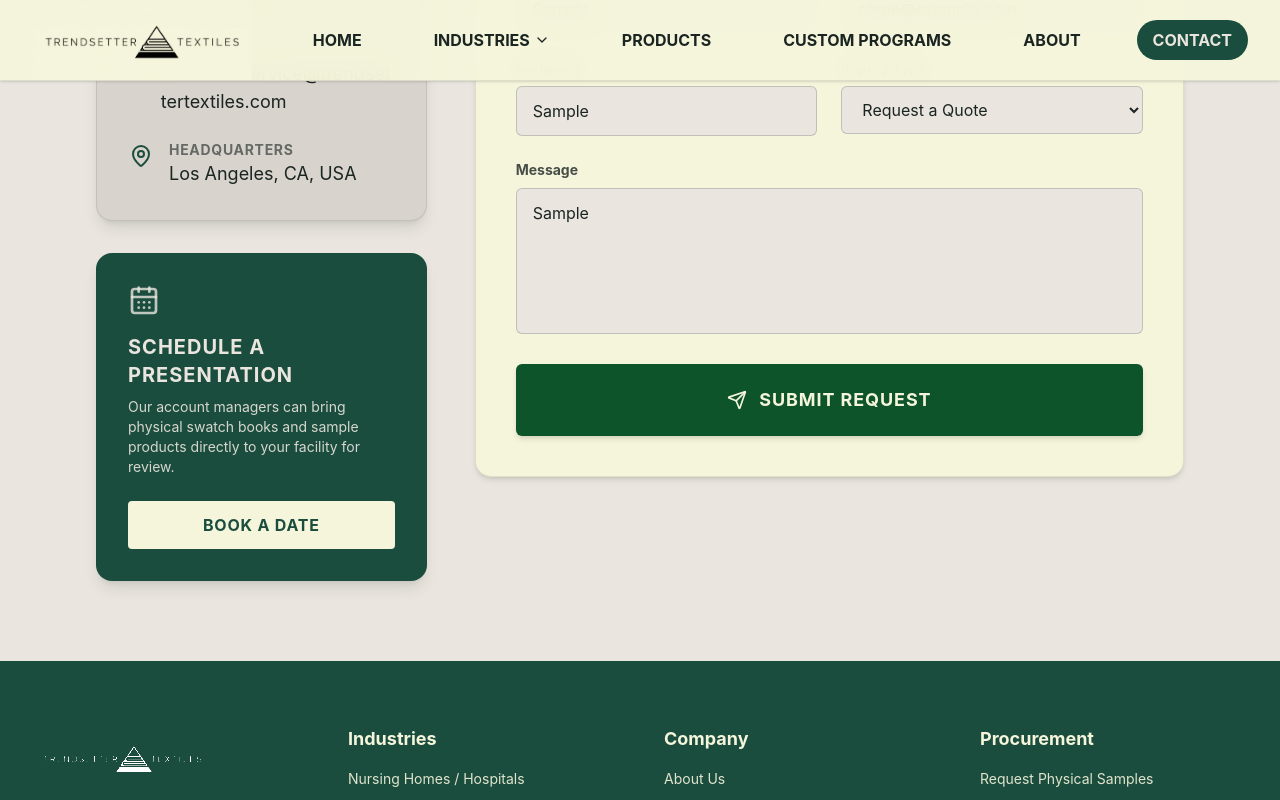
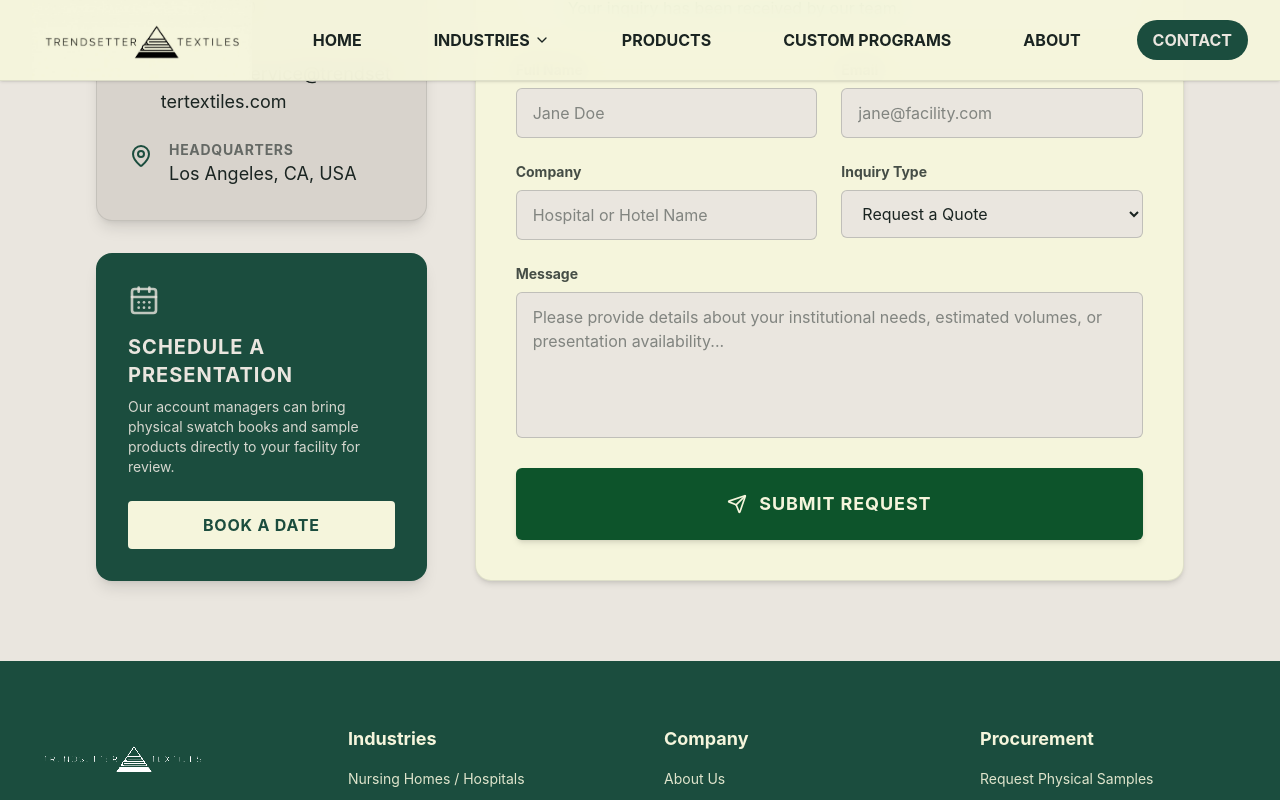
Before and after one commit to numBerNiko/Trendsetter-dev, a React (Vite) app: page /contact in a window 1280 px wide. Both pictures are taken after typing "Sample", "name@example.com", "Sample", "Sample" into the empty fields and a click on the button "SUBMIT REQUEST". Shown: the part 749-1549 px from the top of the page. Built offline with nearby package versions, Linux system fonts and the light colour scheme.

Commit message:
feat: implement dynamic contact form routing logic

```diff
--- a/src/pages/ContactPage.jsx
+++ b/src/pages/ContactPage.jsx
@@ -1,9 +1,52 @@
-import React from 'react';
-import { Send, Phone, Mail, MapPin, CalendarDays } from 'lucide-react';
+import React, { useState } from 'react';
+import { Send, Phone, Mail, MapPin, CalendarDays, CheckCircle2 } from 'lucide-react';
 import { useRegion } from '../hooks/useRegion';
 
 export default function ContactPage() {
   const region = useRegion();
+
+  const [formData, setFormData] = useState({
+    fullName: '',
+    email: '',
+    company: '',
+    inquiryType: 'Request a Quote',
+    message: ''
+  });
+  const [isSubmitting, setIsSubmitting] = useState(false);
+  const [isSuccess, setIsSuccess] = useState(false);
+
+  const handleChange = (e) => {
+    setFormData({
+      ...formData,
+      [e.target.name]: e.target.value
+    });
+  };
+
+  const handleSubmit = (e) => {
+    e.preventDefault();
+    setIsSubmitting(true);
+
+    const subject = `[${formData.inquiryType.toUpperCase()}] - ${formData.company}`;
+
+    const payload = {
+      name: formData.fullName,
+      email: formData.email,
+      company: formData.company,
+      message: formData.message,
+      subject,
+      to: 'customerservice@trendsettertextiles.com'
+    };
+
+    console.log('Form Payload:', payload);
+    // TODO: Insert Web3Forms/EmailJS POST request here.
+
+    setTimeout(() => {
+      setIsSubmitting(false);
+      setIsSuccess(true);
+      setFormData({ fullName: '', email: '', company: '', inquiryType: 'Request a Quote', message: '' });
+      setTimeout(() => setIsSuccess(false), 5000);
+    }, 1500);
+  };
   return (
     <div className="bg-neutral-bg text-slate min-h-screen font-sans" style={{ '--theme-color': region.theme.primaryBg }}>
       <section className="relative py-20 md:py-32 text-neutral-bg border-b-8" style={{ borderBottomColor: region.theme.primaryBg, backgroundColor: region.theme.primaryBg }}>
@@ -75,48 +118,61 @@ export default function ContactPage() {
             <div className="bg-white p-8 md:p-10 rounded-2xl shadow-md border border-slate/10">
               <h3 className="text-2xl font-bold uppercase tracking-wider mb-6">INQUIRY FORM</h3>
 
-              <form className="space-y-6" onSubmit={(e) => e.preventDefault()}>
+              {isSuccess && (
+                <div className={`mb-6 p-4 rounded-md flex items-start gap-3 ${region.phone.includes('+63') ? 'bg-yellow-50 text-yellow-800' : 'bg-green-50 text-green-800'}`}>
+                  <CheckCircle2 size={24} className="mt-0.5 shrink-0" />
+                  <div>
+                    <h4 className="font-bold">Thank you.</h4>
+                    <p>Your inquiry has been received by our team.</p>
+                  </div>
+                </div>
+              )}
+
+              <form className="space-y-6" onSubmit={handleSubmit}>
                 <div className="grid grid-cols-1 md:grid-cols-2 gap-6">
                   <div>
                     <label className="block text-sm font-bold mb-2 opacity-80 text-slate">Full Name</label>
-                    <input type="text" className="w-full px-4 py-3 bg-neutral-bg border border-slate/20 rounded-md focus:outline-none focus:ring-2 focus:ring-[var(--theme-color)]" placeholder="Jane Doe" />
+                    <input type="text" name="fullName" value={formData.fullName} onChange={handleChange} required className="w-full px-4 py-3 bg-neutral-bg border border-slate/20 rounded-md focus:outline-none focus:ring-2 focus:ring-[var(--theme-color)]" placeholder="Jane Doe" />
                   </div>
                   <div>
                     <label className="block text-sm font-bold mb-2 opacity-80 text-slate">Email</label>
-                    <input type="email" className="w-full px-4 py-3 bg-neutral-bg border border-slate/20 rounded-md focus:outline-none focus:ring-2 focus:ring-[var(--theme-color)]" placeholder="jane@facility.com" />
+                    <input type="email" name="email" value={formData.email} onChange={handleChange} required className="w-full px-4 py-3 bg-neutral-bg border border-slate/20 rounded-md focus:outline-none focus:ring-2 focus:ring-[var(--theme-color)]" placeholder="jane@facility.com" />
                   </div>
                 </div>
 
                 <div className="grid grid-cols-1 md:grid-cols-2 gap-6">
                   <div>
                     <label className="block text-sm font-bold mb-2 opacity-80 text-slate">Company</label>
-                    <input type="text" className="w-full px-4 py-3 bg-neutral-bg border border-slate/20 rounded-md focus:outline-none focus:ring-2 focus:ring-[var(--theme-color)]" placeholder="Hospital or Hotel Name" />
+                    <input type="text" name="company" value={formData.company} onChange={handleChange} required className="w-full px-4 py-3 bg-neutral-bg border border-slate/20 rounded-md focus:outline-none focus:ring-2 focus:ring-[var(--theme-color)]" placeholder="Hospital or Hotel Name" />
                   </div>
                   <div>
                     <label className="block text-sm font-bold mb-2 opacity-80 text-slate">Inquiry Type</label>
-                    <select className="w-full px-4 py-3 bg-neutral-bg border border-slate/20 rounded-md focus:outline-none focus:ring-2 focus:ring-[var(--theme-color)]">
-                      <option>Request a Quote</option>
-                      <option>Schedule Product Presentation</option>
-                      <option>Request Physical Samples</option>
-                      <option>General Inquiry</option>
+                    <select name="inquiryType" value={formData.inquiryType} onChange={handleChange} className="w-full px-4 py-3 bg-neutral-bg border border-slate/20 rounded-md focus:outline-none focus:ring-2 focus:ring-[var(--theme-color)]">
+                      <option value="Request a Quote">Request a Quote</option>
+                      <option value="Schedule Product Presentation">Schedule Product Presentation</option>
+                      <option value="Request Physical Samples">Request Physical Samples</option>
+                      <option value="General Inquiry">General Inquiry</option>
                     </select>
                   </div>
                 </div>
 
                 <div>
                   <label className="block text-sm font-bold mb-2 opacity-80 text-slate">Message</label>
-                  <textarea rows="5" className="w-full px-4 py-3 bg-neutral-bg border border-slate/20 rounded-md focus:outline-none focus:ring-2 focus:ring-[var(--theme-color)] resize-none" placeholder="Please provide details about your institutional needs, estimated volumes, or presentation availability..."></textarea>
+                  <textarea name="message" value={formData.message} onChange={handleChange} required rows="5" className="w-full px-4 py-3 bg-neutral-bg border border-slate/20 rounded-md focus:outline-none focus:ring-2 focus:ring-[var(--theme-color)] resize-none" placeholder="Please provide details about your institutional needs, estimated volumes, or presentation availability..."></textarea>
                 </div>
 
                 <button
                   type="submit"
+                  disabled={isSubmitting}
                   className={`w-full flex justify-center items-center gap-3 font-bold uppercase tracking-wider py-5 rounded-md text-lg shadow-md transition-all duration-300 ease-in-out border-2 ${
+                    isSubmitting ? 'opacity-70 cursor-not-allowed' : ''
+                  } ${
                     region.phone.includes('+63')
                       ? 'bg-yellow-600 text-white border-transparent hover:bg-transparent hover:border-yellow-600 hover:text-yellow-600'
                       : 'bg-green-900 text-white border-transparent hover:bg-transparent hover:border-green-900 hover:text-green-900'
                   }`}
                 >
-                  <Send size={20} /> SUBMIT REQUEST
+                  <Send size={20} className={isSubmitting ? 'animate-pulse' : ''} /> {isSubmitting ? 'SENDING...' : 'SUBMIT REQUEST'}
                 </button>
               </form>
             </div>
```
